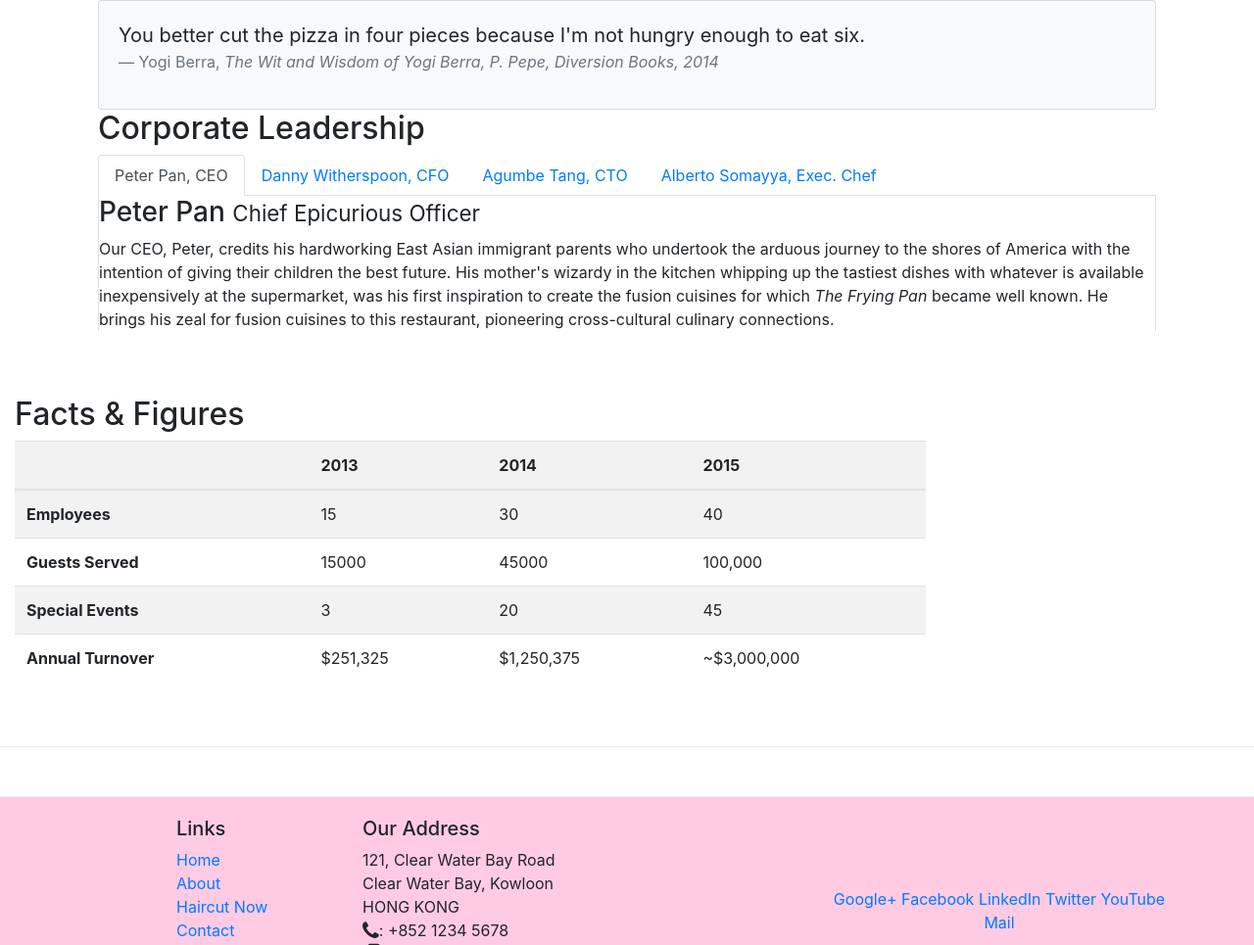
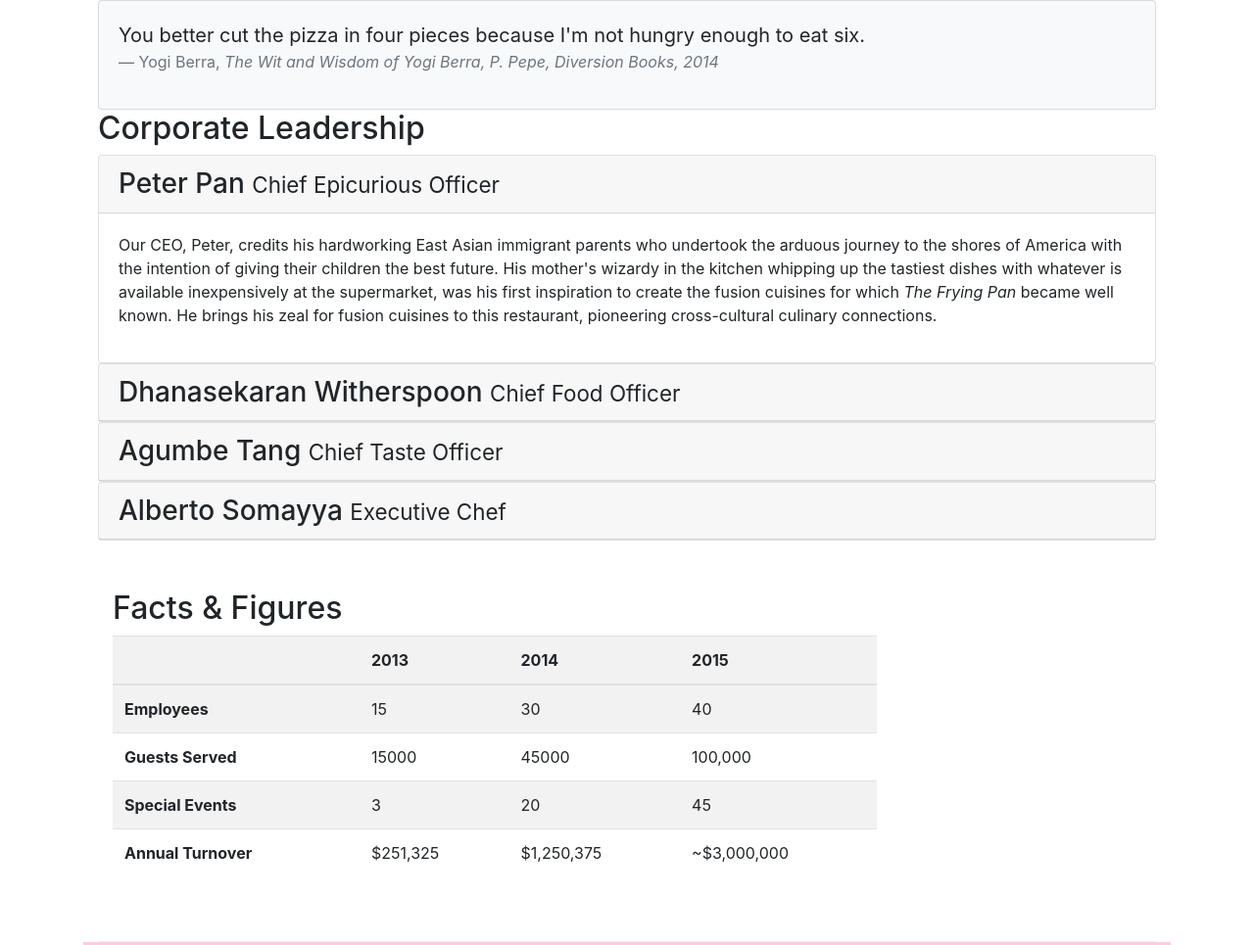
Before and after one commit to haniyarasberry/RistoranteconFusion, a website: page aboutus.html in a window 1280 px wide. Shown: the part 1153-2118 px from the top of the page at 98% size. Drawn offline with nearby package versions, Linux system fonts and the light colour scheme.

Commit message:
Accordion

```diff
--- a/aboutus.html
+++ b/aboutus.html
@@ -105,52 +105,76 @@
             <div class="col-12 col-sm-12">
                 <h2>Corporate Leadership</h2>
 
-            <ul class="nav nav-tabs">
-                <li class="nav-item">
-                    <a class="nav-link active" href="#peter" role="tab" data-toggle="tab">Peter Pan, CEO</a>
-                </li>
 
-                <li class="nav-item">
-                    <a class="nav-link" href="#danny" role="tab" data-toggle="tab">Danny Witherspoon, CFO</a>
-                </li>
 
-                <li class="nav-item">
-                    <a class="nav-link" href="#agumbe" role="tab" data-toggle="tab">Agumbe Tang, CTO</a>
-                </li>
+            <div id="accordion">
+                <div class="card">
+                    <div class="card-header" role="tab" id="peterhead">
+                        <h3 class="mb-0">
+                            <a data-toggle="collapse" data-toggle="collapse" data-target="#peter">
 
-                <li class="nav-item">
-                    <a class="nav-link" href="#alberto" role="tab" data-toggle="tab">Alberto Somayya, Exec. Chef</a>
-                </li>
-            </ul>
+                          Peter Pan <small>Chief Epicurious Officer</small></h3>
+                        </a>
+                        </div>
 
-            <div class="tab-content">
-            <div role="tabpanel" class="tab-pane fade show active" id="peter">
-
-            <h3>Peter Pan <small>Chief Epicurious Officer</small></h3>
-            <p class="d-none d-sm-block">
-                Our CEO, Peter, credits his hardworking East Asian immigrant parents who undertook the arduous journey to the shores of America with the intention of giving their children the best future. His mother's wizardy in the kitchen whipping up the tastiest dishes with whatever is available inexpensively at the supermarket, was his first inspiration to create the fusion cuisines for which <em>The Frying Pan</em> became well known. He brings his zeal for fusion cuisines to this restaurant, pioneering cross-cultural culinary connections.</p>
+                    <div role="tabpanel" class="collapse show" id="peter" data-parent="#accordion">
+                        <div class="card-body">
+                        <p class="d-none d-sm-block">
+                            Our CEO, Peter, credits his hardworking East Asian immigrant parents who undertook the arduous journey to the shores of America with the intention of giving their children the best future. His mother's wizardy in the kitchen whipping up the tastiest dishes with whatever is available inexpensively at the supermarket, was his first inspiration to create the fusion cuisines for which <em>The Frying Pan</em> became well known. He brings his zeal for fusion cuisines to this restaurant, pioneering cross-cultural culinary connections.</p>
+                        </div>
+                    </div>
             </div>
 
-            <div role="tabpanel" class="tab-pane fade" id="danny">
-            <h3>Dhanasekaran Witherspoon <small>Chief Food Officer</small></h3>
-            <p class="d-none d-sm-block">
+
+            <div class="card">
+            <div class="card-header" role="tab" id="dannyhead">
+            <h3 class="mb-0">
+                <a data-toggle="collapse" data-target="#danny">
+
+               Dhanasekaran Witherspoon <small>Chief Food Officer</small>
+            </a>
+        </h3>
+            </div>
+            <div class="collapse" id="danny" data-parent="#accordion">
+                <div class="card-body">
+                <p class="d-none d-sm-block">
                 Our CFO, Danny, as he is affectionately referred to by his colleagues, comes from a long established family tradition in farming and produce. His experiences growing up on a farm in the Australian outback gave him great appreciation for varieties of food sources. As he puts it in his own words, <em>Everything that runs, wins, and everything that stays, pays!</em></p>
             </div>
+        </div>
+    </div>
 
-            <div role="tabpanel" class="tab-pane fade" id="agumbe">
-            <h3>Agumbe Tang <small>Chief Taste Officer</small></h3>
-            <p class="d-none d-sm-block">
+            <div class="card">
+            <div class="card-header" role="tab" id="agumbehead">
+            <h3 class="mb-0">
+                <a data-toggle="collapse" data-target="#agumbe">
+                Agumbe Tang <small>Chief Taste Officer</small></h3>
+            </a>
+            </div>
+            <div class="collapse" id="agumbe" data-parent="#accordion">
+                <div class="card-body">
+                <p class="d-none d-sm-block">
                 Blessed with the most discerning gustatory sense, Agumbe, our CTO, personally ensures that every dish that we serve meets his exacting tastes. Our chefs dread the tongue lashing that ensues if their dish does not meet his exacting standards. He lives by his motto, <em>You click only if you survive my lick.</em></p>
+
+                </div>
+                </div>
             </div>
 
-            <div role="tabpanel" class="tab-pane fade" id="alberto">
-            <h3>Alberto Somayya <small>Executive Chef</small></h3>
-            <p class="d-none d-sm-block">
-                Award winning three-star Michelin chef with wide International experience having worked closely with whos-who in the culinary world, he specializes in creating mouthwatering Indo-Italian fusion experiences. He says, <em>Put together the cuisines from the two craziest cultures, and you get a winning hit! Amma Mia!</em></p>
+            <div class="card">
+                <div class="card-header" role="tab" id="albertohead">
+                <h3 class="mb-0">
+                    <a class="collapsed" data-toggle="collapse" data-target="#alberto">
+                    Alberto Somayya <small>Executive Chef</small>
+                    </a>
+                </h3>
             </div>
+            <div class="collapse" id="alberto" data-parent="#accordion">
+                <div class="card-body">
+                    <p class="d-none d-sm-block">Award winning three-star Michelin chef with wide International experience having worked closely with whos-who in the culinary world, he specializes in creating mouthwatering Indo-Italian fusion experiences. He says, <em>Put together the cuisines from the two craziest cultures, and you get a winning hit! Amma Mia!</em></p>
+                </div>
+            </div>
+        </div>
 
-            </div>
-            </div>
+
        </div>
 
        <div class="row row-content">
--- a/css/styles.css
+++ b/css/styles.css
@@ -49,4 +49,6 @@ body {
 .tab-content {
     border-left: 1px solid #ddd;
     border-right: 1px solid #ddd;
+    border-bottom: 1px solid #ddd;
+    padding: 10px;
 }
```
Also changed, not shown: index.html (+2 -2 lines).
